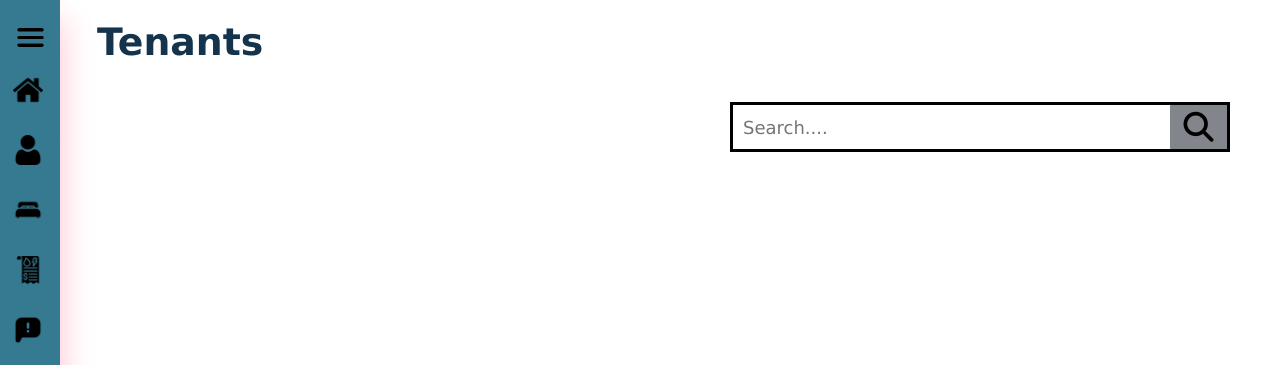
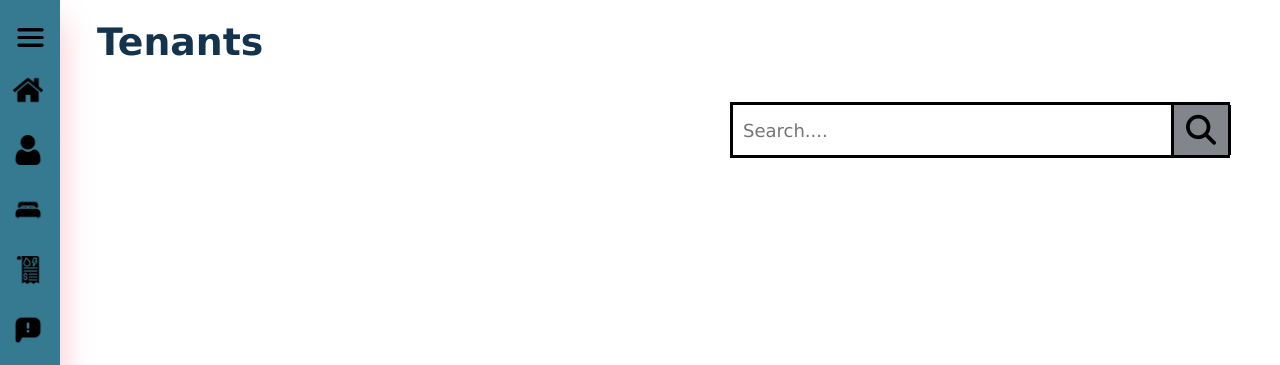
Before and after one commit to chanie55/AMSProject, a PHP site: page /tenantProfile.php in a window 1280 px wide. Shown: the part 55-420 px from the top of the page. Run offline with PHP 8.4, Linux system fonts and the light colour scheme; some libraries are stand-ins or nearby versions.

Commit message:
tenantup

```diff
--- a/css/tenantProfile.css
+++ b/css/tenantProfile.css
@@ -125,13 +125,14 @@ h2 {
 }
 
 .container .input{
-    padding: 2px;
-	border: solid black;
 
+	border:none;
+	display: inline-block;
 	color: #8b7d77;
 }
 
 .search_wrap{
+    border: solid;
 	width: 500px;
 	margin: 38px auto;
     margin-right: 50px;
@@ -151,20 +152,19 @@ h2 {
 	width: 100%;
 	height: 100%;
 	padding-left: 10px ;
-    padding-right: 50px;
+    padding-right: 80px;
 	font-size: 18px;
 }
 
 .search_wrap .search_box .btn{
 	position: absolute;
 	top: 0;
-	right: 0;
+	right: 2px;
 	width: 60px;
 	height: 100%;
-    border: solid black;
-    border-left: none;
+    border-right: solid;
+    border-left: solid;
 	background: #82858b;
-	z-index: 1;
 	cursor: pointer;
 }
 
@@ -173,7 +173,7 @@ h2 {
 }
 
 .search_wrap .search_box .btn.btn_common .fas{
-	position: absolute;
+	position: relative;
 	top: 50%;
 	left: 50%;
 	transform: translate(-50%,-50%);
@@ -181,11 +181,7 @@ h2 {
 	font-size: 30px;
 }
 
-.search_wrap.search_wrap_1 .search_box .btn{
-	right: 0;
-	border-top-right-radius: 3px;
-	border-bottom-right-radius: 3px;
-}
+
 .button {
     border: none;
     color: white;
```
